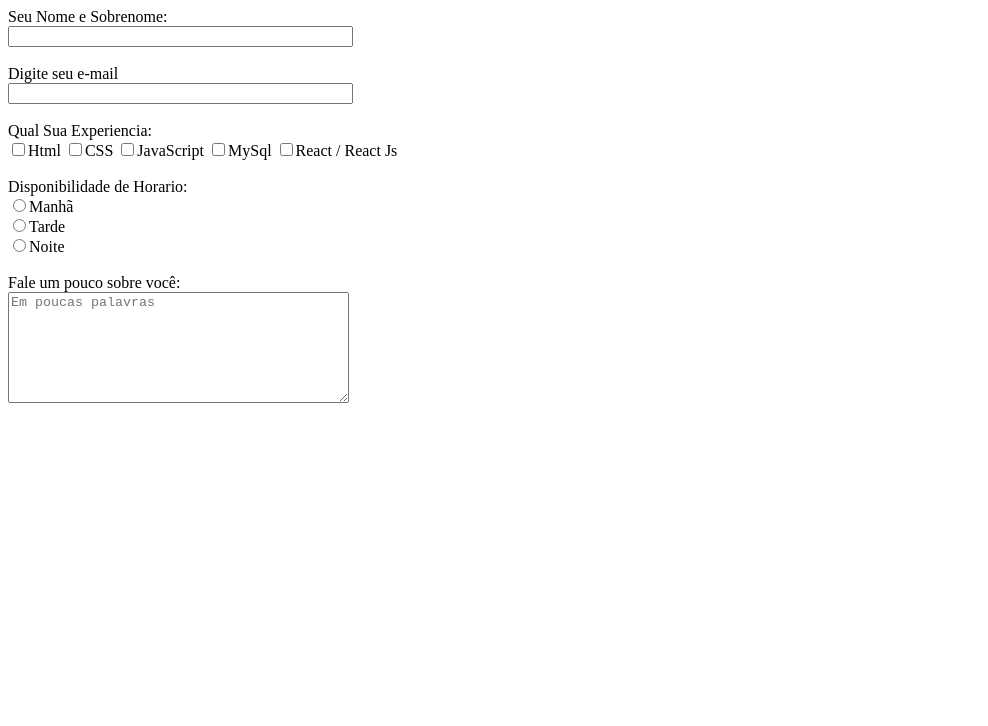
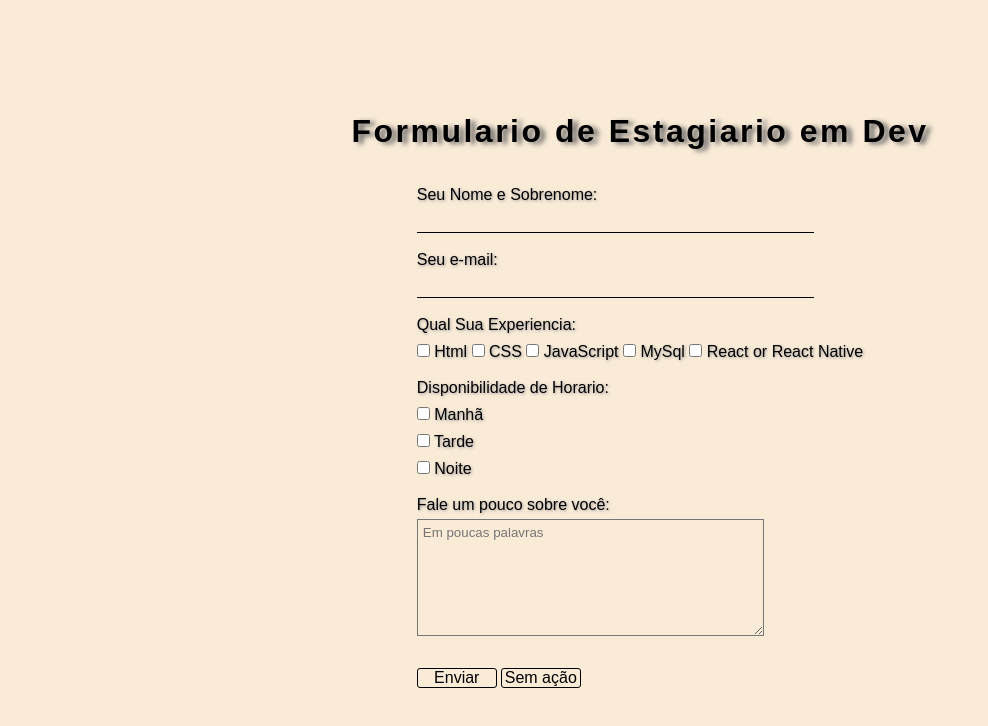
Before and after one commit to HigorAln/Meu-Formulario, a plain HTML site: page index.html in a window 1280 px wide. Shown: the whole page, without its empty margins (0-988 px from the left). Drawn offline with Linux system fonts and the light colour scheme.

Commit message:
Adicionando Style

```diff
--- a/estilo.css
+++ b/estilo.css
@@ -0,0 +1,49 @@
+*{
+    margin: 0px;
+    padding: 0px;
+}
+body{
+    display: flex;
+    flex-direction: column;
+    justify-content: center;
+    align-items: center;
+    min-height: 100vh;
+    background-color: antiquewhite;
+}
+input{
+    background-color: rgba(250, 235, 215, 0);
+    border:0px;
+    border-bottom: 1px solid #000;
+    outline: 0;
+    font-family: sans-serif;
+    margin-top: 10px;
+    padding-left: 5px;
+    font-size: 16px;
+}
+input:focus{
+    color:rgb(114, 47, 114)
+}
+.bt{
+    padding: 0px;
+    border:1px solid #000;
+    border-radius: 3px;
+    width: 80px;
+}
+label{
+
+    font-family: sans-serif;
+    font-size: 16px;
+    text-shadow: 1px 1px 3px #999;
+}
+textarea{
+    background-color: rgba(0,0,0,0);
+    margin-top: 5px;
+    outline: 0;
+    font-family: sans-serif;
+    padding:5px
+}
+h1{
+    font-family: sans-serif;
+    letter-spacing: 2.5px;
+    text-shadow: 5px 2px 5px #666;
+}
--- a/index.html
+++ b/index.html
@@ -9,27 +9,32 @@
     <link rel="stylesheet" href="estilo.css">
 </head>
 <body>
+    <h1>Formulario de Estagiario em Dev</h1><br><br>
     <form name="Formulario" method="POST">
         <label>Seu Nome e Sobrenome:</label><br>
         <input type="text" name="ForNome" size="40" maxlength="30" checked><br><br>
 
-        <label>Digite seu e-mail</label><br>
+        <label>Seu e-mail:</label><br>
         <input type="email" name="ForEmail" size="40" maxlength="30" checked><br><br>
 
         <label>Qual Sua Experiencia:</label><br>
-        <input type="checkbox" name="ForExp1" value="Html"><label>Html</label>
-        <input type="checkbox" name="ForExp2" value="Css"><label>CSS</label>
-        <input type="checkbox" name="ForExp3" value="JavaScript"><label>JavaScript</label>
-        <input type="checkbox" name="ForExp4" value="MySql"><label>MySql</label>
-        <input type="checkbox" name="ForExp5" value="React"><label>React / React Js</label><br><br>
+        <input type="checkbox" name="ForExp1" value="Html"><label> Html </label>
+        <input type="checkbox" name="ForExp2" value="Css"><label> CSS </label>
+        <input type="checkbox" name="ForExp3" value="JavaScript"><label> JavaScript </label>
+        <input type="checkbox" name="ForExp4" value="MySql"><label> MySql </label>
+        <input type="checkbox" name="ForExp5" value="React"><label> React or React Native </label><br><br>
 
         <label>Disponibilidade de Horario:</label><br>
-        <input type="radio" name="ForHor1" value="Manha"><label>Manhã</label><br>
-        <input type='radio' name='ForHor2' value="Tarde"><label>Tarde</label><br>
-        <input type="radio" name="ForHor3" value="Noite"><label>Noite</label><br><br>
+        <input type="checkbox" name="ForHor1" value="Manha"><label> Manhã</label><br>
+        <input type='checkbox' name='ForHor2' value="Tarde"><label> Tarde</label><br>
+        <input type="checkbox" name="ForHor3" value="Noite"><label> Noite</label><br><br>
 
         <label>Fale um pouco sobre você:</label><br>
         <textarea name="ForMore"cols="40" rows="7" placeholder="Em poucas palavras"></textarea>
+        <br><br>
+        <input class="bt" type="submit" value="Enviar">
+
+        <input class="bt" type="button" value="Sem ação">
     </form>
 </body>
 </html>
```
